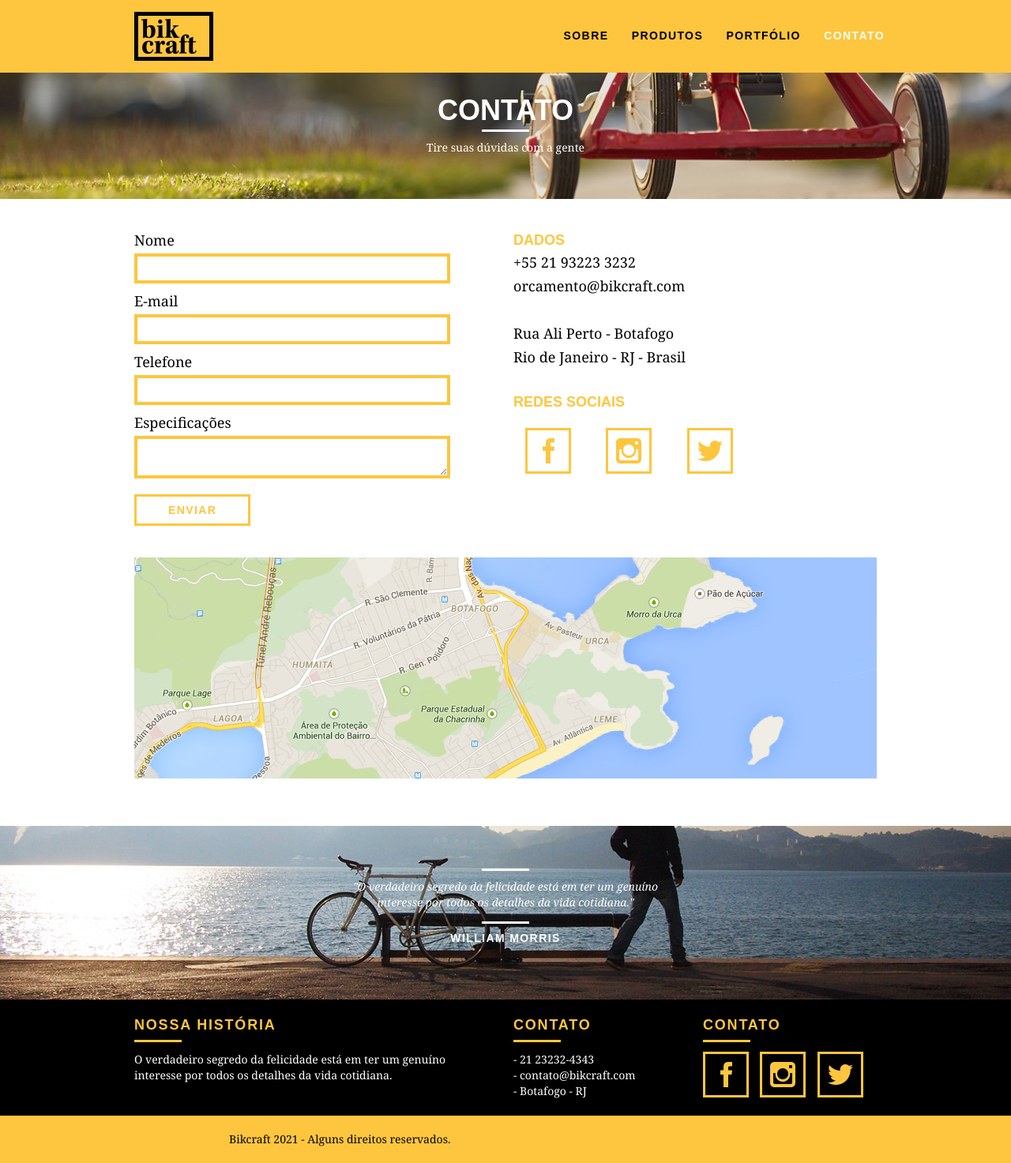
After one commit to GioBP/webdesignaulas, a PHP site: page /contato.html in a window 1280 px wide. The commit adds this page. Shown: the whole page at 79% size. Run offline with PHP 8.4, Linux system fonts and the light colour scheme.

Commit message:
Updates e Criação da página de contato
Foi feito algumas pequenas atualizações e o desenvolvimento da página de contato do site.

```diff
--- /dev/null
+++ b/contato.html
@@ -0,0 +1,114 @@
+<!DOCTYPE html>
+<html lang="pt-br">
+	<head>
+		<meta charset="utf-8">
+		<title>Bikcraft - Contato</title>
+		<link rel="stylesheet" type="text/css" href="css/normalize.css">
+		<link rel="stylesheet" type="text/css" href="css/reset.css">
+		<link rel="stylesheet" type="text/css" href="css/grid.css">
+		<link rel="stylesheet" type="text/css" href="css/style.css">
+		<link rel="stylesheet" type="text/css" href="css/contato.css">
+	</head>
+	<body>
+		<!--Comentarios -->
+		<header class="header">
+			<div class="container">
+				<a href="index.html" class="grid-4">
+					<img src="img/bikcraft.png">
+				</a>
+				<nav class="header_menu" class="grid-12">
+					<ul>
+						<li><a href="sobre.html">Sobre</a></li>
+						<li><a href="produtos.html" >Produtos</a></li>
+						<li><a href="portfolio.html">Portfólio</a></li>
+						<li><a href="contato.html" class="menu_ativo">Contato</a></li>
+					</ul>
+				</nav>
+			</div>
+		</header>
+
+		<section class="introducao-interna interna_contato">
+			<div class="container">
+				<h1>Contato</h1>
+				<p> Tire suas dúvidas com a gente</p>
+			</div>
+		</section>
+
+
+		<section class="contato container">
+				<form id="form_orcamento" class="contato_form grid-8" >
+					<label for="nome">Nome</label>
+					<input type="text" id="nome">
+					<label for="email">E-mail</label>
+					<input type="text" id="email">
+					<label for="telefone">Telefone</label>
+					<input type="text" id="telefone">
+					<label for="espec">Especificações</label>
+					<textarea id="espec"></textarea>
+					<button type="submit" class="btn btn-preto">Enviar</button>
+				</form>
+				<div class="contato_dados grid-8">
+					<h3>Dados</h3>
+					<span> +55 21 93223 3232</span>
+					<span>orcamento@bikcraft.com</span>
+					<span>Rua Ali Perto - Botafogo</span>
+					<span>Rio de Janeiro - RJ - Brasil</span>
+					<h3>Redes Sociais</h3>
+					<ul>
+						<li><a href="http://facebook.com" target="_blank"><img src="img/redes-sociais/facebook.png"></a></li>
+						<li><a href="http://instagram.com" target="_blank"><img src="img/redes-sociais/instagram.png"></a></li>
+						<li><a href="http://twitter.com" target="_blank"><img src="img/redes-sociais/twitter.png"></a></li>
+					</ul>
+				</div>
+		</section>
+
+		<section class="container contato_mapa">
+			<a href="http://google.com" target="_blank" class="grid-16"><img src="img/endereco-bikcraft.jpg" alt="Endereço da Bikcraft"></a>
+		</section>
+
+		<section class="quebra">
+			<blockquote class="quote-externo container">
+				<p>"O verdadeiro segredo da felicidade está em ter um genuíno interesse por todos os detalhes da vida cotidiana."</p>
+				<cite>WILLIAM MORRIS</cite>
+			</blockquote>
+		</section>
+
+		<footer>
+			<div class="footer">
+				<div class="container">
+
+					<div class="grid-8 footer_historia">
+						<h3>Nossa História</h3>
+						<p>O verdadeiro segredo da felicidade está em ter um genuíno interesse por todos os detalhes da vida cotidiana.</p>
+					</div>
+
+					<div class="grid-4 footer_contato">
+						<h3>Contato</h3>
+						<ul>
+							<li>- 21 23232-4343</li>
+							<li>- contato@bikcraft.com</li>
+							<li>- Botafogo - RJ</li>
+						</ul>
+					</div>
+
+					<div class="grid-4 footer_redes">
+						<h3>Contato</h3>
+						<ul>
+							<li><a href="http://facebook.com" target="_blank"><img src="img/redes-sociais/facebook.png"></a></li>
+							<li><a href="http://instagram.com" target="_blank"><img src="img/redes-sociais/instagram.png"></a></li>
+							<li><a href="http://twitter.com" target="_blank"><img src="img/redes-sociais/twitter.png"></a></li>
+						</ul>
+					</div>
+
+				</div>
+			</div>
+
+			<div class="copy">
+				<div class="container"></div>
+				<p class="grid-8">Bikcraft 2021 - Alguns direitos reservados.</p>
+				</div>
+			</div>
+		</footer>
+
+	</body>
+</html>
--- /dev/null
+++ b/css/contato.css
@@ -0,0 +1,110 @@
+.interna_contato {
+	background: url("../img/bg-contato.jpg") no-repeat center;
+	background-size: cover;
+}
+
+
+/* Orçamento */
+
+.contato {
+	padding: 40px 0;
+}
+
+
+.contato_form {
+	padding-right: 60px;
+}
+
+.contato_form label {
+	display: block;
+	font-family: Georgia, "Times New Roman", serif;
+	font-size: 18px;
+	line-height: 25px;
+	margin-bottom: 4px;
+}
+
+.contato_form input {
+	display: block;
+	width: 100%;
+	border: 4px solid #fec63e;
+	background: none;
+	padding: 7px 10px;
+	margin-bottom: 10px;
+	outline: none;
+	font-size: 14px;
+	font-family: Georgia, "Times New Roman", serif;
+}
+
+.contato_form textarea {
+	display: block;
+	width: 100%;
+	border: 4px solid #fec63e;
+	background: none;
+	padding: 7px 10px;
+	margin-bottom: 20px;
+	outline: none;
+	font-size: 14px;
+	font-family: Georgia, "Times New Roman", serif;
+}
+
+.contato_form button {
+	padding: 7px 40px;
+	background: none;
+}
+
+.contato_dados {
+	color: #000;
+}
+
+.contato_dados h3 {
+	font-size: 18px;
+	line-height: 25px;
+	font-weight: bold;
+	text-transform: uppercase;
+	color: #fec63e;
+}
+
+.contato_dados span {
+	display: block;
+	font-size: 18px;
+	line-height: 30px;
+	font-family: Georgia, "Times New Roman", serif;
+}
+
+.contato_dados span:nth-of-type(even){
+	margin-bottom: 30px;
+}
+
+.contato_dados ul li {
+	font-family: Georgia, "Times New Roman", serif;
+	font-size: 14px;
+	padding: 10px 15px;
+}
+
+.contato_dados ul li{
+	margin-top: 10px;
+
+}
+
+.contato_dados p {
+	margin: 8px 0;
+}
+
+.contato_dados ul li {
+	display: inline-block;
+	margin-right: 10px;
+}
+
+.contato_dados ul li a {
+	border: 3px solid #fec63e;
+	display: block;
+	padding: 10px;
+}
+
+.contato_dados ul li a:hover {
+	border-color: #000;
+}
+
+.contato_mapa {
+	margin-bottom: 60px;
+}
--- a/css/produtos.css
+++ b/css/produtos.css
@@ -169,6 +169,6 @@
 	margin: 8px 0;
 }
 
-.dados_email{
-	margin-bottom: 20px;
+.orcamento_dados span:nth-of-type(2) {
+	margin-bottom: 40px;
 }
--- a/produtos.html
+++ b/produtos.html
@@ -111,7 +111,7 @@
 				<div class="orcamento_dados grid-8">
 					<h3>Dados</h3>
 					<span> +55 21 93223 3232</span>
-					<span class="dados_email">orcamento@bikcraft.com</span>
+					<span>orcamento@bikcraft.com</span>
 					<h3>Monte a sua bikcraft</h3>
 					<p>Escolha as especificações:</p>
 					<ul>
```
